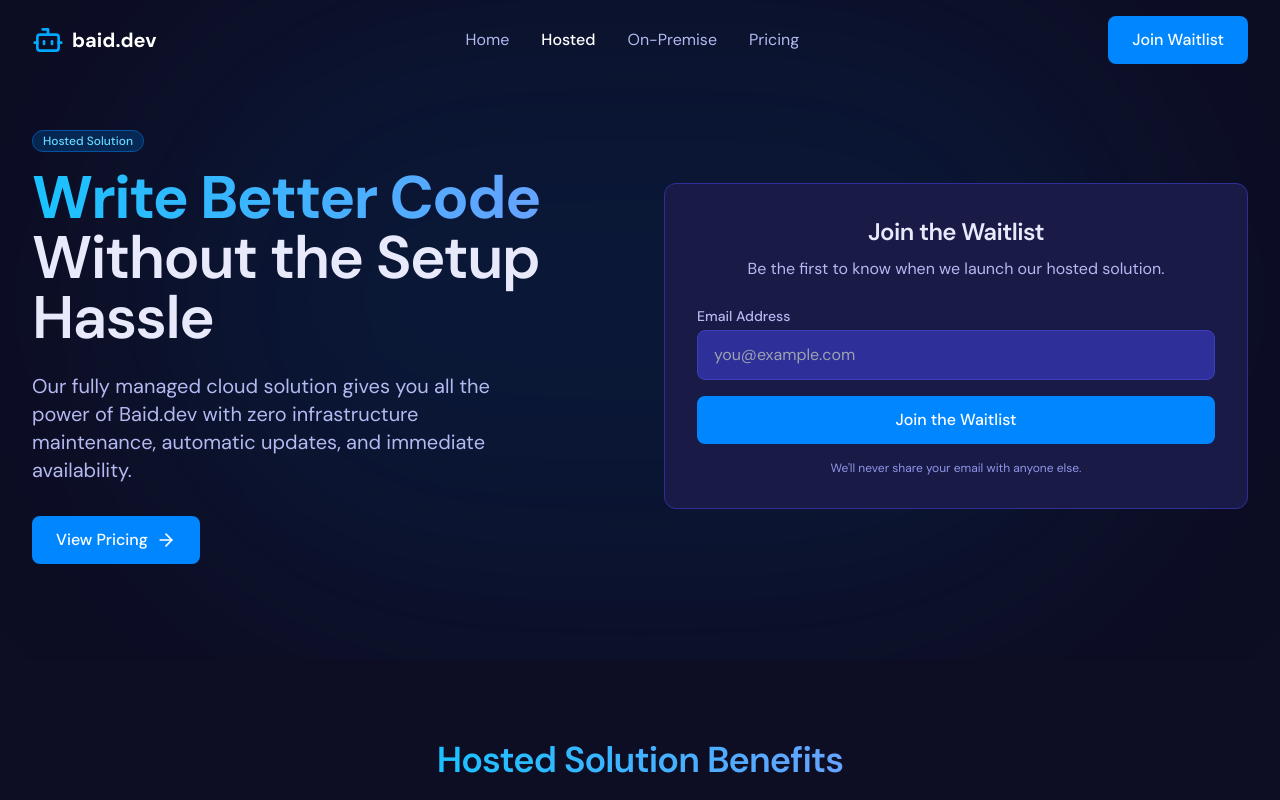
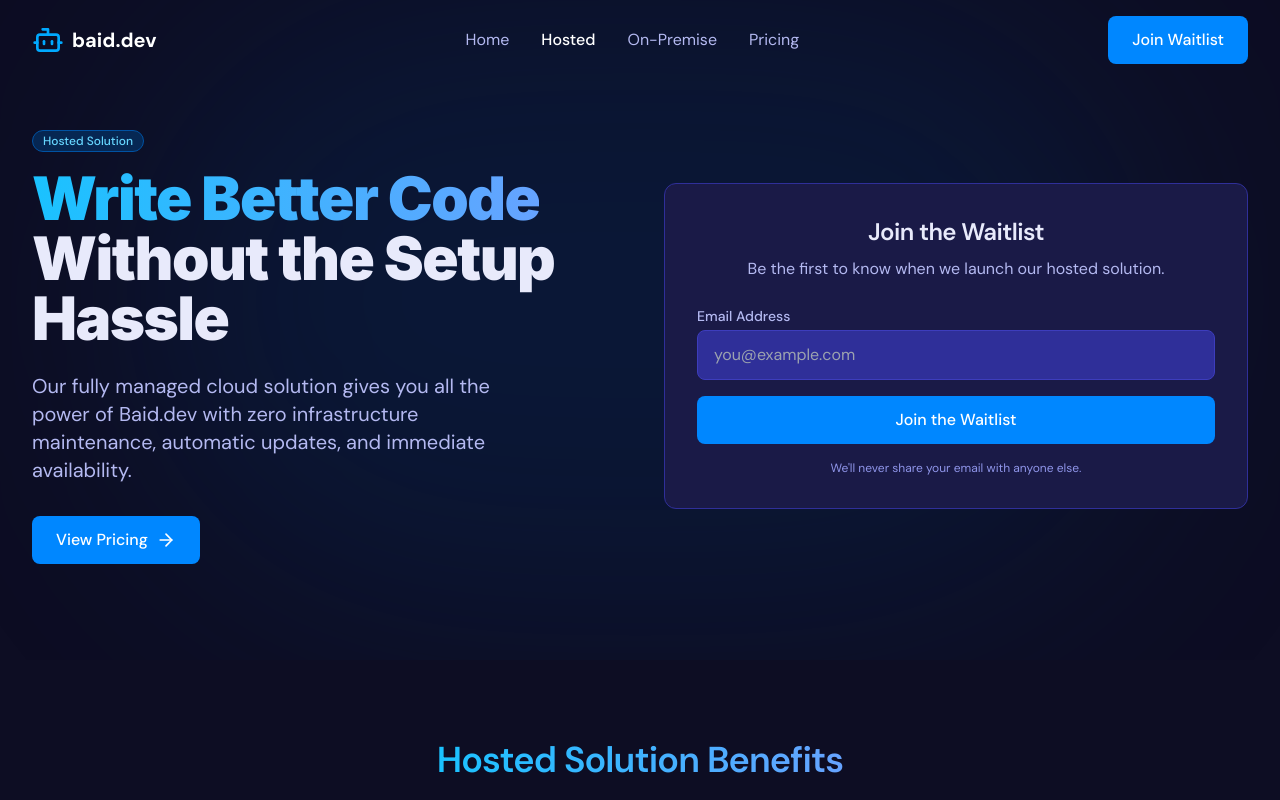
Before and after one commit to nsimhaprasad/ai-consultant, a React (Vite) app in the folder website/: page /hosted in a window 1280 px wide. Shown: the top 800 px of the page. Built offline with nearby package versions, Linux system fonts and the light colour scheme.

Commit message:
Fix the title fonts

```diff
--- a/website/index.html
+++ b/website/index.html
@@ -10,6 +10,8 @@
     <link rel="preconnect" href="https://fonts.googleapis.com">
     <link rel="preconnect" href="https://fonts.gstatic.com" crossorigin>
     <link href="https://fonts.googleapis.com/css2?family=DM+Sans:ital,opsz,wght@0,9..40,100..1000;1,9..40,100..1000&display=swap" rel="stylesheet">
+    <!-- Google Fonts: Inter -->
+    <link href="https://fonts.googleapis.com/css2?family=Inter:wght@100..900&display=swap" rel="stylesheet">
   </head>
   <body class="bg-surface-950 text-surface-100 font-sans antialiased">
     <div id="root"></div>
--- a/website/package.json
+++ b/website/package.json
@@ -31,6 +31,6 @@
     "tailwindcss": "^3.4.1",
     "typescript": "^5.5.3",
     "typescript-eslint": "^8.3.0",
-    "vite": "^5.4.2"
+    "vite": "6.3.4"
   }
 }
--- a/website/src/components/home/Hero.tsx
+++ b/website/src/components/home/Hero.tsx
@@ -23,8 +23,8 @@ const Hero: React.FC = () => {
           >
             <div className="mb-6">
               <span className="badge badge-primary mb-4">Intelligent Coding Assistant</span>
-              <h1 className="mb-6">
-                <span className="gradient-text font-bold">Realize Your Ideas</span>
+              <h1 className="mb-6 title">
+                <span className="gradient-text">Realize Your Ideas</span>
                 <br />
                 With Clean Code
               </h1>
--- a/website/src/index.css
+++ b/website/src/index.css
@@ -69,6 +69,10 @@
     @apply bg-surface-900 rounded-xl p-6 border border-surface-800;
   }
 
+  .title {
+    @apply font-['Inter'] font-black;
+  }
+
   .gradient-text {
     @apply bg-clip-text text-transparent bg-gradient-to-r from-primary-400 to-secondary-400;
   }
--- a/website/src/pages/HostedPage.tsx
+++ b/website/src/pages/HostedPage.tsx
@@ -39,8 +39,8 @@ const HostedPage: React.FC = () => {
             >
               <div className="mb-6">
                 <span className="badge badge-primary mb-4">Hosted Solution</span>
-                <h1 className="mb-6">
-                  <span className="gradient-text font-bold">Write Better Code</span>
+                <h1 className="mb-6 title">
+                  <span className="gradient-text">Write Better Code</span>
                   <br />
                   Without the Setup Hassle
                 </h1>
--- a/website/src/pages/OnPremisePage.tsx
+++ b/website/src/pages/OnPremisePage.tsx
@@ -39,8 +39,8 @@ const OnPremisePage: React.FC = () => {
             >
               <div className="mb-6">
                 <span className="badge badge-primary mb-4">On-Premise Solution</span>
-                <h1 className="mb-6">
-                  <span className="gradient-text font-bold">Complete Control</span>
+                <h1 className="mb-6 title">
+                  <span className="gradient-text">Complete Control</span>
                   <br />
                   Over Your Environment
                 </h1>
--- a/website/src/pages/PricingPage.tsx
+++ b/website/src/pages/PricingPage.tsx
@@ -133,8 +133,8 @@ const PricingPage: React.FC = () => {
             className="max-w-2xl mx-auto"
           >
             <span className="badge badge-primary mb-4">Pricing</span>
-            <h1 className="mb-6">
-              <span className="gradient-text font-bold">Simple, Transparent Pricing</span>
+            <h1 className="mb-6 title">
+              <span className="gradient-text">Simple, Transparent Pricing</span>
             </h1>
             <p className="text-lg md:text-xl text-surface-300 mb-8">
               Choose the plan that best fits your needs. All plans include core Baid.dev features
--- a/website/tailwind.config.js
+++ b/website/tailwind.config.js
@@ -4,7 +4,7 @@ export default {
   theme: {
     extend: {
       fontFamily: {
-        sans: ['DM Sans', 'sans-serif'],
+        sans: ['DM Sans', '-apple-system', 'BlinkMacSystemFont', 'Segoe UI', 'Roboto', 'Helvetica Neue', 'Arial', 'sans-serif'],
       },
       colors: {
         primary: {
```
Also changed, not shown: 2 other files (tests, documents, lock files or other folders).
